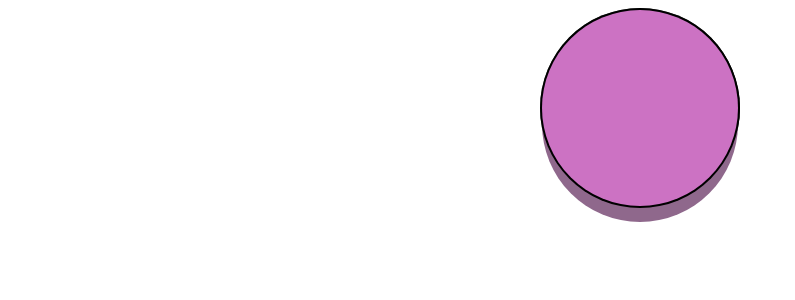
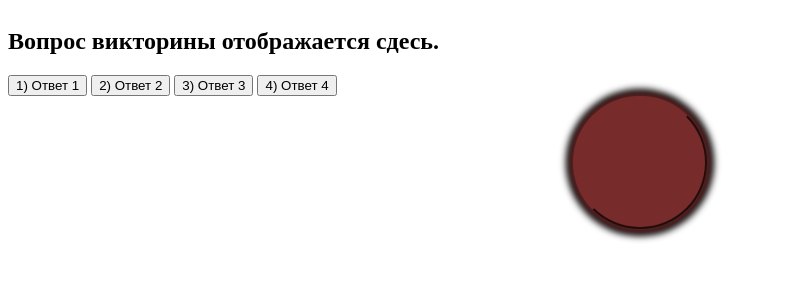
Before and after one commit to stepanro/victorina, a Django app: page /test/ in a window 1280 px wide; the page is wider, and only the part inside the window is pictured. Shown: the top 300 px of that part, without its empty margins (0-795 px from the left). Run offline with Django 4.2, Linux system fonts and the light colour scheme.

Commit message:
some change

```diff
--- a/stevenhorn/victorina/static/victorina/style/main.css
+++ b/stevenhorn/victorina/static/victorina/style/main.css
@@ -1,53 +1,30 @@
-button {
+button.dindon_button {
     margin: auto;
     display: block;
-    width: 200px;
-    height: 200px;
+    width: 10em;
+    height: 10em;
+    border-radius: 50pt;
+    background-color: rgb(120, 43, 43);
+    box-shadow: 0 0 6px 2px rgb(120, 43, 43), 0 0 7px 7px black;
+    border-color: rgb(120, 43, 43);
 }
 
-button.btn {
-    border-radius: 2.5em;
-    border-color: black;
-    font-size: 30pt;
-    background-color: rgb(212, 83, 190);
-    color: white;
-    transition: transform 0.15s;
-    transform-style: preserve-3d;
-
+button.dindon_button:active {
+    box-shadow: 0 0 2px 1px rgb(120, 43, 43), 0 0 3px 3px black;
 }
 
-button.btn::before {
-    position: absolute;
-    content: "";
-    width: 100%;
-    height: 100%;
-    top: 0;
-    left: 0;
-    right: 0;
-    bottom: 0;
-    background: #cc72c3;
-    border-radius: inherit;
-    box-shadow: 0 0 0 2px #000000, 0 0.4em 0 0px #8f688c;
-    /* transform: translate3d(0, 0.4em, -0.1em);
-    transition: transform 0.15s, box-shadow 0.15s; */
+div.question {
+    display: inline-block;
+    margin: auto;
+    width: 100em;
 }
 
-button.btn:hover {
-    background: rgb(212, 83, 201);
-    transform: translate(0, 0.25em);
+div.answer {
+    display: inline-block;
+    margin: auto;
+    width: 100em;
 }
 
-button.btn:hover::before {
-box-shadow: 0 0 0 2px #000000, 0 0.3em 0 0 #6e688f;
-transform: translate3d(0, 0.25em, -1em);
+button.answer_button {
+    display: flexbox;
 }
-
-button.btn:active {
-    background: rgb(139, 83, 212);
-    transform: translate(0, 0.75em);
-}
-
-button.btn:active::before {
-    box-shadow: 0 0 0 2px #000000, 0 0 #6e688f;
-    transform: translate3d(0, 0, -1em);
-}
--- a/stevenhorn/victorina/templates/victorina/index.html
+++ b/stevenhorn/victorina/templates/victorina/index.html
@@ -10,8 +10,27 @@
     <title>Викторина 2023!</title>
 </head>
 <body>
+    <div class="question">
+        <h2>
+            Вопрос викторины отображается сдесь.
+        </h2>
+    </div>
+    <div class="answer">
+        <button class="answer_button">
+            1) Ответ 1
+        </button>
+        <button class="answer_button">
+            2) Ответ 2
+        </button>
+        <button class="answer_button">
+            3) Ответ 3
+        </button>
+        <button class="answer_button">
+            4) Ответ 4
+        </button>
+    </div>
     <div>
-        <button class="btn"></button>
+        <button class="dindon_button"></button>
     </div>
 </body>
 </html>
```
